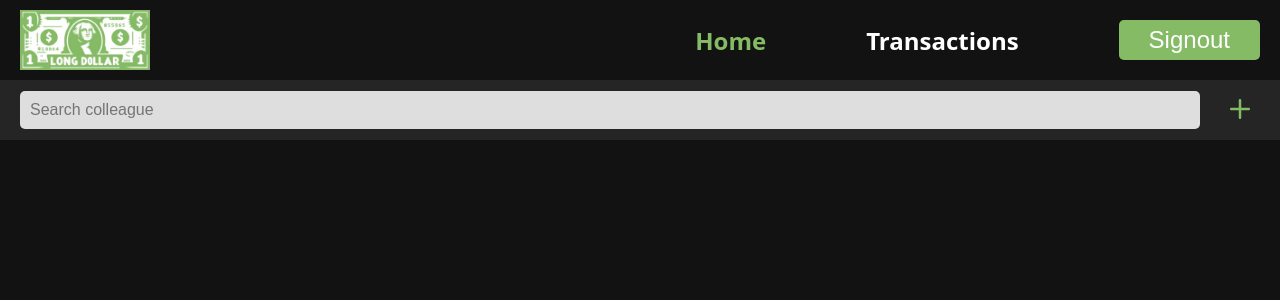
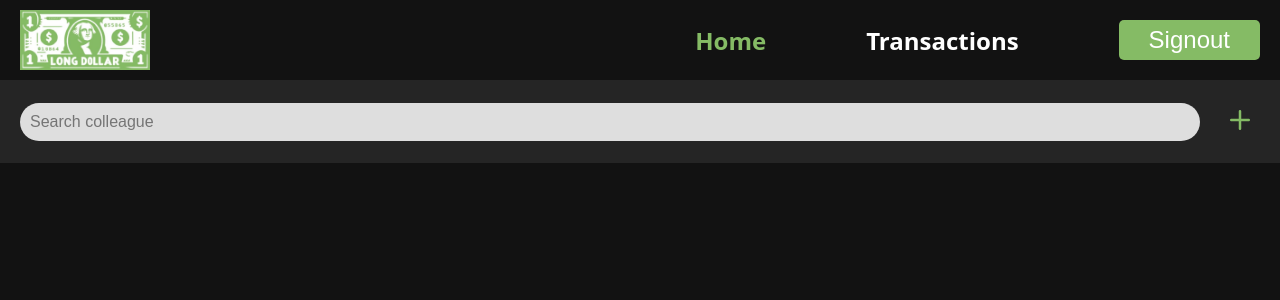
Before and after one commit to BrandonGatewood/Long-Dollar, a React (Vite) app in the folder frontend/: page / in a window 1280 px wide. Shown: the top 300 px of the page. Built offline with nearby package versions, Linux system fonts and the light colour scheme; no server answers.

Commit message:
updated toolbar no max width, rounded input and more horizontal padding

```diff
--- a/frontend/src/css/components/toolbar.css
+++ b/frontend/src/css/components/toolbar.css
@@ -2,18 +2,15 @@
 .toolbar {
   display: flex;
   justify-content: center;
-  background: rgba(255, 255, 255, 0.08);
-
+  background: rgba(255,255,255, 0.08);
 }
 
 .toolbarContent {
   width: 100%;
-  max-width: 1600px;
-  height: 60px;
   display: flex;
   justify-content: space-between;
   gap: 20px;
-  padding: 0px 20px 0px 20px;
+  padding: 20px;
 }
 
 .toolbarResults {
--- a/frontend/src/index.css
+++ b/frontend/src/index.css
@@ -42,7 +42,7 @@ input[type=text] {
   font-size: 16px;
   padding: 10px;
   margin: auto;
-  border-radius: 5px;
+  border-radius: 50px;
   background-color: var(--grey);
   border: none;
 
```
